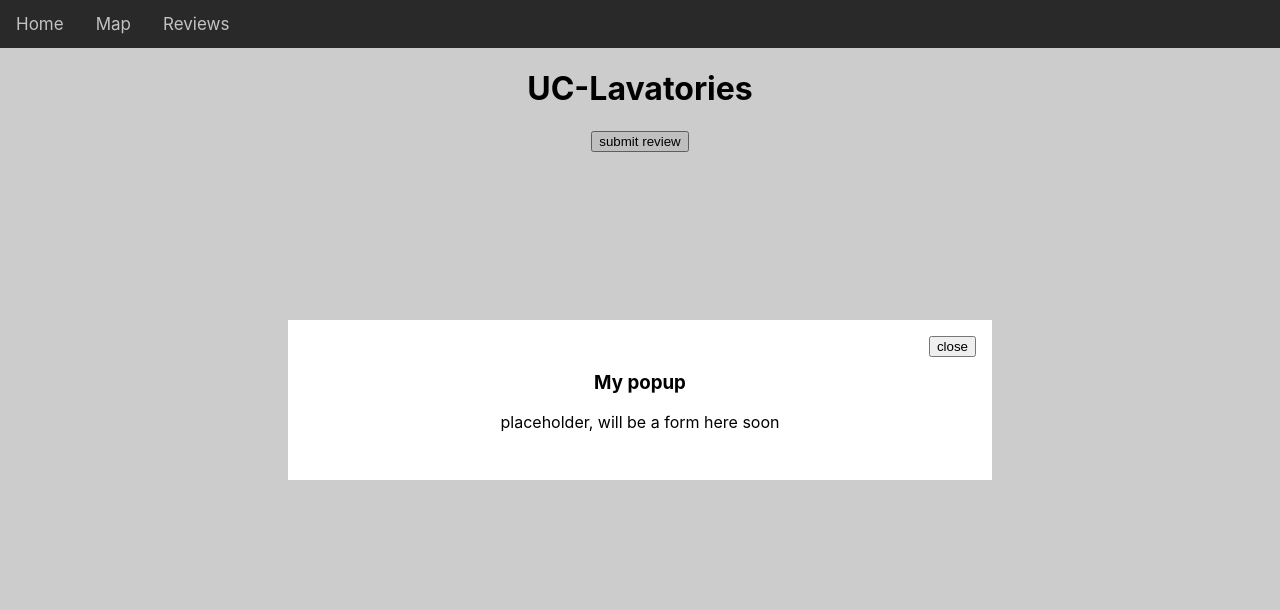
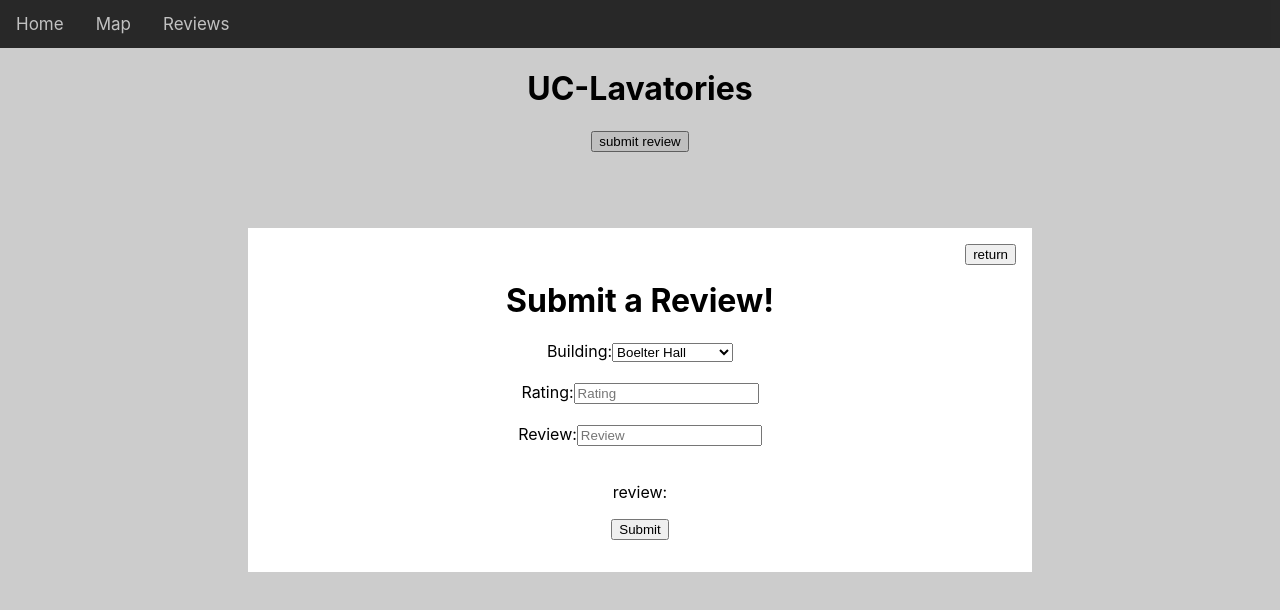
Before and after one commit to jameszhang-cs/UC-LAvatory, a React (Create React App) app in the folder uc-lavatory/: page / in a window 1280 px wide. Both pictures are taken after a click on the button "submit review". Shown: the top 610 px of the page. Built offline with nearby package versions, Linux system fonts and the light colour scheme.

Commit message:
form created, input changes state correctly

```diff
--- /dev/null
+++ b/uc-lavatory/src/components/Form.css
@@ -0,0 +1,30 @@
+.Form {
+    max-width: 400px;
+    margin: 0 auto;
+    text-align: center;
+  }
+  .Form label {
+    text-align: left;
+    display: block;
+  }
+  .Form h2 {
+    font-size: 20px;
+    color: #f1356d;
+    margin-bottom: 30px;
+  }
+  .Form input, .Form textarea, .Form select {
+    width: 100%;
+    padding: 6px 10px;
+    margin: 10px 0;
+    border: 1px solid #ddd;
+    box-sizing: border-box;
+    display: block;
+  }
+  .Form button {
+    background: #f1356d;
+    color: #fff;
+    border: 0;
+    padding: 8px;
+    border-radius: 8px;
+    cursor: pointer;
+  }
--- /dev/null
+++ b/uc-lavatory/src/components/Form.js
@@ -0,0 +1,51 @@
+import React from 'react'
+import { useState } from 'react'
+import './Form.css'
+
+const Form = () => {
+  const [formData, setFormData]=useState({
+    building: "",
+    rating: 0,
+    review: "",
+  });
+
+  function handleChange(event) {
+    const {name, value}=event.target;
+    setFormData(prevData => ({
+        ...prevData, [name]:value
+    }));
+  }
+
+  return(
+    <form>
+        <label>Building:</label>
+        <select>
+            <option value="Boelter Hall">Boelter Hall</option>
+            <option value="Schoenberg Hall">Schoenberg Hall</option>
+        </select>
+        <br></br>
+        <br></br>
+        <label>Rating:</label>
+        <input
+            required
+            name="rating"
+            placeholder="Rating"
+        />
+        <br></br>
+        <br></br>
+        <label>Review:</label>
+        <input
+            name="review"
+            placeholder="Review"
+            value={formData.review}
+            onChange={handleChange}
+        />
+        <br></br>
+        <br></br>
+        <p>review: </p>
+        <p>{formData.review}</p>
+        <button>Submit</button>
+    </form>
+  )
+}
+export default Form
--- a/uc-lavatory/src/components/Popup.css
+++ b/uc-lavatory/src/components/Popup.css
@@ -15,7 +15,7 @@
     position: relative;
     padding: 32px;
     width: 100%;
-    max-width: 640px;
+    max-width: 720px;
     background-color: #FFF;
 }
 
--- a/uc-lavatory/src/components/Popup.js
+++ b/uc-lavatory/src/components/Popup.js
@@ -5,8 +5,9 @@ function Popup(props) {
   return (props.trigger) ? (
     <div className="popup">
         <div className="popup-inner">
+          <h1>Submit a Review!</h1>
             <button className="close-button" onClick={()=>props.setTrigger(false)}>
-                close
+                return
             </button>
             { props.children }
         </div>
--- a/uc-lavatory/src/pages/Homepage.js
+++ b/uc-lavatory/src/pages/Homepage.js
@@ -1,6 +1,7 @@
 import React from 'react';
 import Popup from '../components/Popup';
 import { useState } from 'react'
+import Form from '../components/Form';
 
 const HomePage = () => {
     const [buttonPopup, setButtonPopup] = useState(false);
@@ -11,8 +12,7 @@ const HomePage = () => {
                 <button onClick={() => setButtonPopup(true)}>submit review</button>
             </main>
             <Popup trigger={buttonPopup} setTrigger={setButtonPopup}>
-                <h3>My popup</h3>
-                <p>placeholder, will be a form here soon</p>
+                <Form></Form>
             </Popup>
         </div>
     );
```
Also changed, not shown: uc-lavatory/public/logo192.png (deleted), uc-lavatory/public/logo512.png (deleted).
